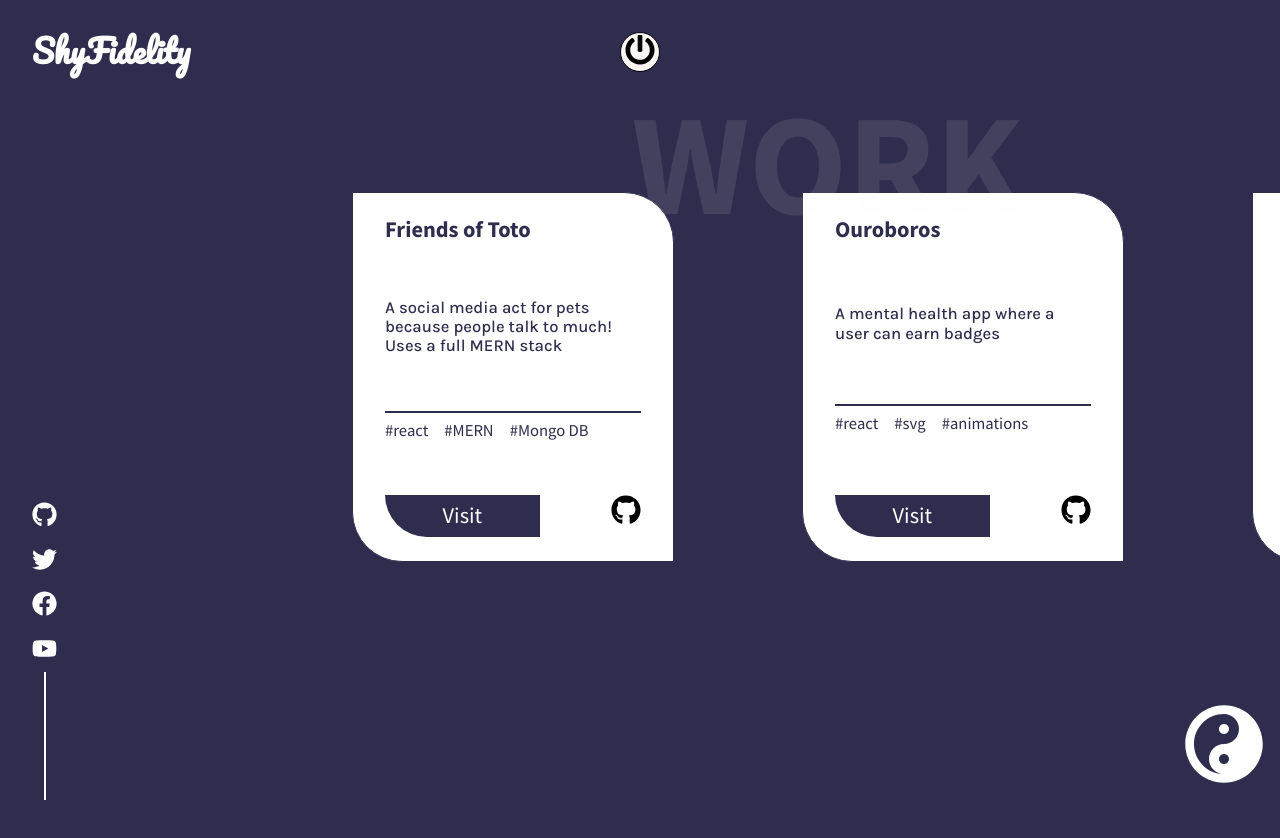
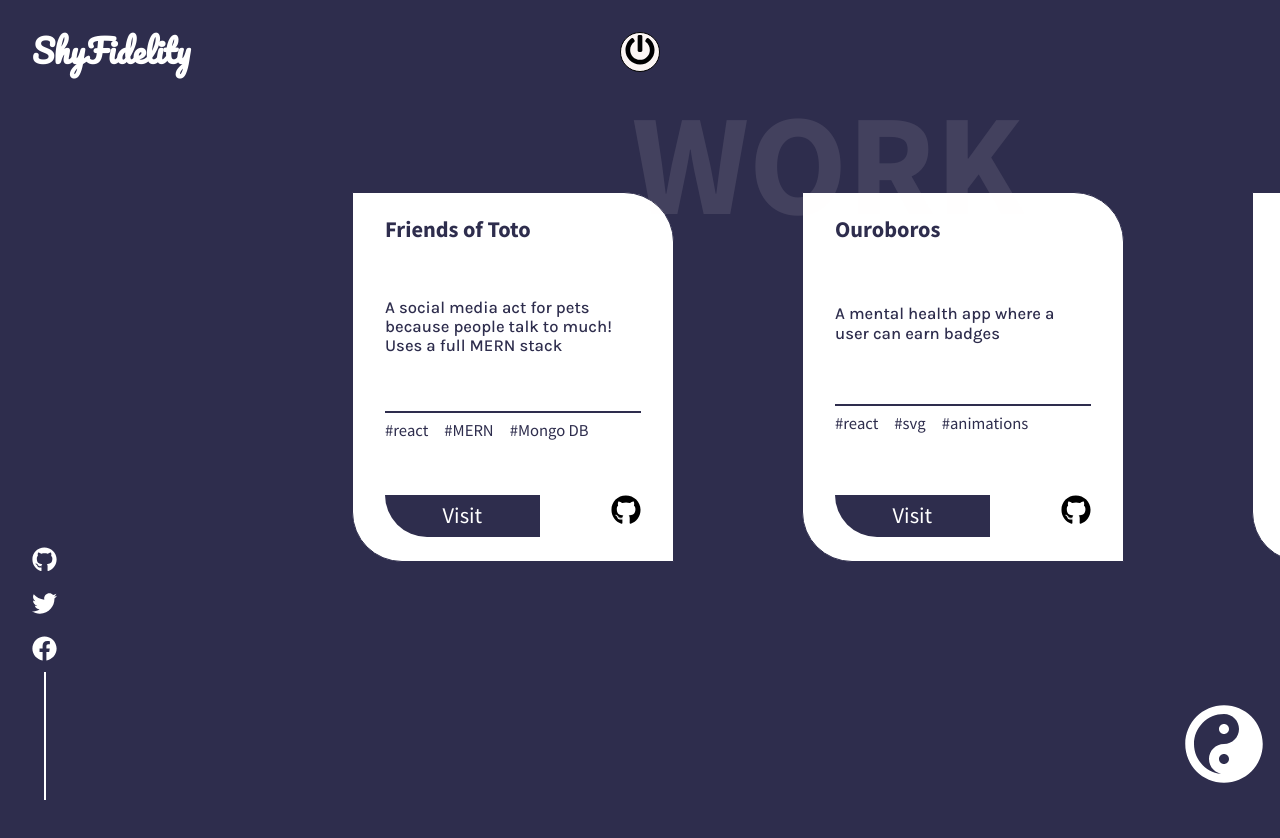
Before and after one commit to ShyFidelity/portfolio, a React (Create React App) app: page /work in a window 1280 px wide. Shown: the top 838 px of the page. Built offline with nearby package versions, Linux system fonts and the light colour scheme.

Commit message:
social icons

```diff
--- a/public/index.html
+++ b/public/index.html
@@ -30,7 +30,7 @@
       work correctly both with client-side routing and a non-root public URL.
       Learn how to configure a non-root public URL by running `npm run build`.
     -->
-    <title>React App</title>
+    <title>shyfidelity portfolio</title>
   </head>
   <body>
     <noscript>You need to enable JavaScript to run this app.</noscript>
--- a/src/components/ArtDesign.js
+++ b/src/components/ArtDesign.js
@@ -2,9 +2,12 @@ import { motion } from 'framer-motion'
 import { lazy, Suspense } from 'react'
 import styled, { keyframes, ThemeProvider } from 'styled-components'
 
+import { ArtDesignData } from "./ArtDesignData";
 import { DarkTheme, mediaQueries } from './Themes'
 
 import Loading from '../subComponents/Loading';
+
+import Img from '../assets/Images/saturn.png'
 //Components
 const SocialIcons = lazy(() => import('../subComponents/SocialIcons'))
 const PowerButton = lazy(() => import('../subComponents/PowerButton'))
@@ -29,11 +32,46 @@ const float = keyframes`
     100% { transform: translateY(-10px)         }
 `
 
+const Main = styled(motion.ul)`
+  position: fixed;
+  top: 12rem;
+  left: calc(10rem + 15vw);
+
+  height: 40vh;
+  /* height:200vh; */
+  //border:1px solid white;
+
+  display: flex;
+
+  ${mediaQueries(50)`
+
+
+        left:calc(8rem + 15vw);
+
+  `};
+
+  ${mediaQueries(40)`
+  top: 30%;
+
+        left:calc(6rem + 15vw);
+
+  `};
+
+  ${mediaQueries(40)`
+
+        left:calc(2rem + 15vw);
+
+  `};
+  ${mediaQueries(25)`
+
+        left:calc(1rem + 15vw);
+
+  `};
+`;
 
 
 
-
-const AboutPage = () => {
+const ArtDesignPage = () => {
   return (
     <ThemeProvider theme={DarkTheme}>
       <Suspense fallback={<Loading/>}>
@@ -47,7 +85,14 @@ const AboutPage = () => {
           <SocialIcons theme='dark' />
           <ParticlesComponent theme='dark' />
 
+          <Main >
+            {ArtDesignData.map((d)=> (
+              <img src={d.img} />
+            ))}
 
+            <img src = {Img} />
+
+          </Main>
 
           <BigTitle text='Art + Design' top='10%' left='5%' />
         </Box>
@@ -56,4 +101,4 @@ const AboutPage = () => {
   )
 }
 
-export default AboutPage
+export default ArtDesignPage
--- /dev/null
+++ b/src/components/ArtDesignData.js
@@ -0,0 +1,26 @@
+import Rattlesnake from '../assets/Images/rattlesnake.png'
+
+
+
+export const ArtDesignData = [
+    {
+        id:1,
+        name:"Friends of Toto",
+        img: Rattlesnake,
+
+    },
+
+    {
+        id:2,
+        name:"Friends of Toto",
+        img:"../../assets/Images/ouro.png",
+
+    },
+
+    {
+        id:3,
+        name:"Friends of Toto",
+        img:"../../assets/Images/saturn.png",
+
+    },
+]
--- a/src/subComponents/SocialIcons.js
+++ b/src/subComponents/SocialIcons.js
@@ -55,7 +55,7 @@ const SocialIcons = (props) => {
         <NavLink
           style={{ color: "inherit" }}
           target="_blank"
-          to={{ pathname: "https://github.com/codebucks27" }}
+          to={{ pathname: "https://github.com/shyfidelity" }}
         >
           <Github
             width={25}
@@ -74,7 +74,7 @@ const SocialIcons = (props) => {
         <NavLink
           style={{ color: "inherit" }}
           target="_blank"
-          to={{ pathname: "https://twitter.com/code_bucks" }}
+          to={{ pathname: "https://twitter.com/jilliankayworks" }}
         >
           <Twitter
             width={25}
@@ -93,7 +93,7 @@ const SocialIcons = (props) => {
         <NavLink
           style={{ color: "inherit" }}
           target="_blank"
-          to={{ pathname: "https://www.facebook.com/codebucks27" }}
+          to={{ pathname: "https://www.instagram.com/fitzisrich/" }}
         >
           <Facebook
             width={25}
@@ -104,28 +104,7 @@ const SocialIcons = (props) => {
           />
         </NavLink>
       </motion.div>
-      <motion.div
-        initial={{ transform: "scale(0)" }}
-        animate={{ scale: [0, 1, 1.5, 1] }}
-        transition={{ type: "spring", duration: 1, delay: 1.6 }}
-      >
-        <NavLink
-          style={{ color: "inherit" }}
-          target="_blank"
-          to={{
-            pathname:
-              "https://www.youtube.com/channel/UCeYt6blRBKuNrEg_-282fSA",
-          }}
-        >
-          <YouTube
-            width={25}
-            height={25}
-            fill={
-              props.theme === "dark" ? `${DarkTheme.text}` : `${DarkTheme.body}`
-            }
-          />
-        </NavLink>
-      </motion.div>
+
 
       <Line
         initial={{ height: 0 }}
```
